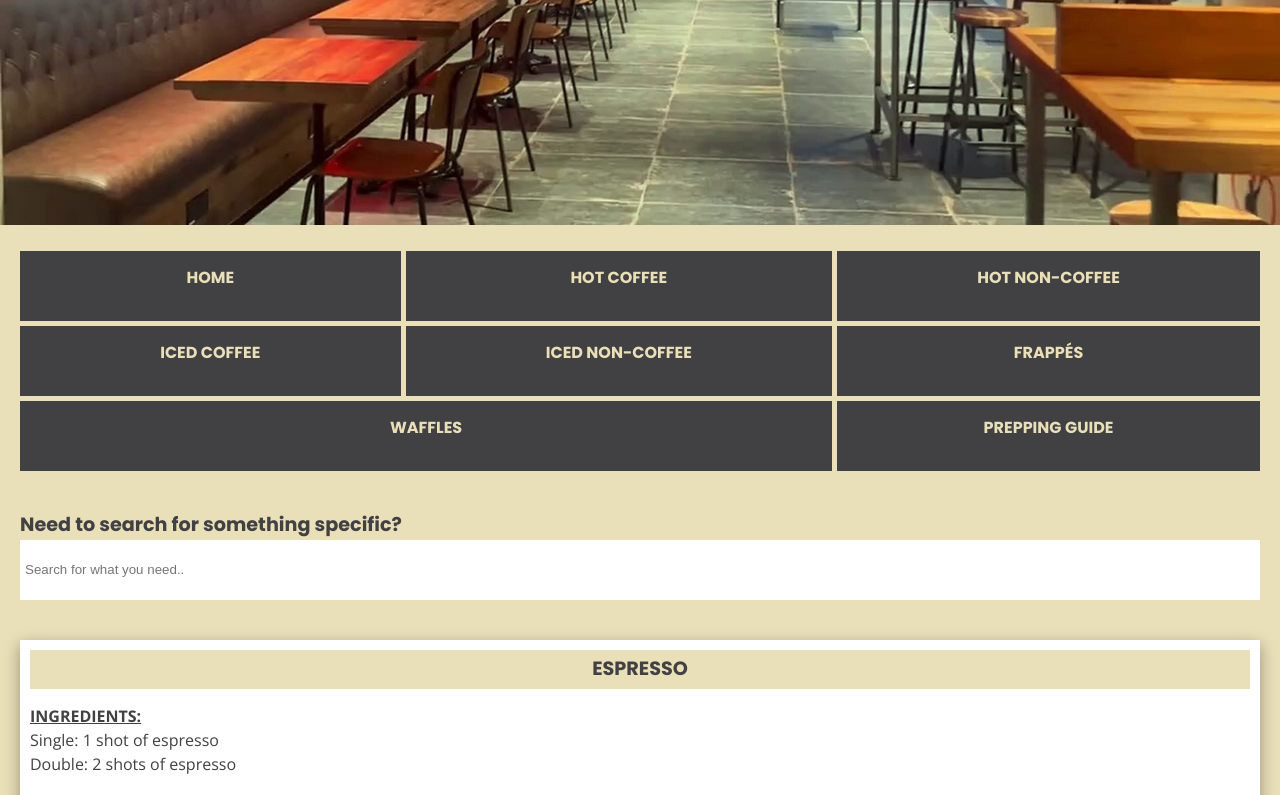
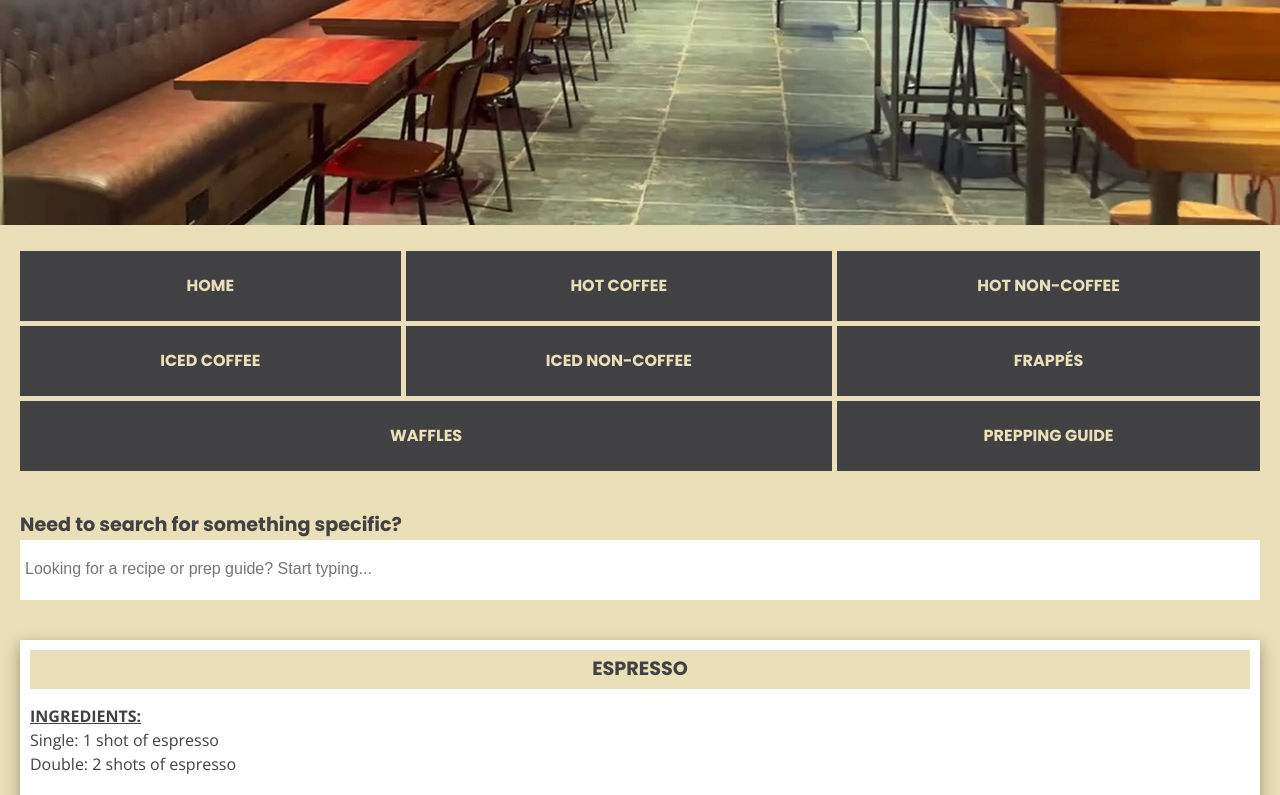
Before and after one commit to johannesvihavainen/bsc_recipes, a React (Vite) app: page / in a window 1280 px wide. Shown: the part 595-1390 px from the top of the page. Built offline with nearby package versions, Linux system fonts and the light colour scheme.

Commit message:
updated styling for search-bar and placeholder text in app.jsx and app.css

```diff
--- a/src/App.css
+++ b/src/App.css
@@ -51,6 +51,9 @@ header h1 {
   font-weight: bold;
   font-size: 1rem;
   height: 40px;
+  display: flex;
+  align-items: center;
+  justify-content: center;
 }
 
 .home {
@@ -100,6 +103,10 @@ header h1 {
   box-sizing: border-box;
   padding: 5px;
   background-color: #FFF;
+}
+
+.search-bar input::placeholder {
+  font-size: 1rem;
 }
 
 .search-bar p {
--- a/src/App.jsx
+++ b/src/App.jsx
@@ -32,7 +32,7 @@ function App() {
       <div class="search-bar">
         <SearchFunctionality />
         <p>Need to search for something specific?</p>
-        <input className="search-box" type="text" id="myInput" placeholder="Search for what you need.." />
+        <input className="search-box" type="text" id="myInput" placeholder="Looking for a recipe or prep guide? Start typing..." />
       </div>
 
       {/* Conditional rendering for sections */}
```
